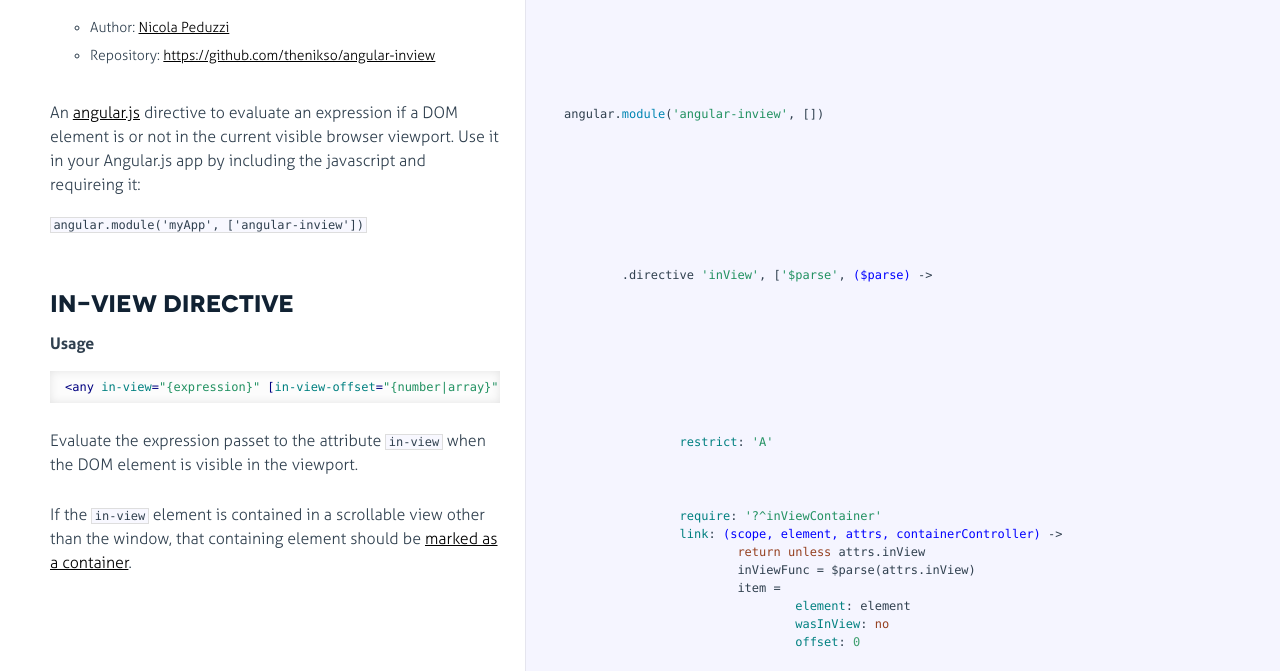
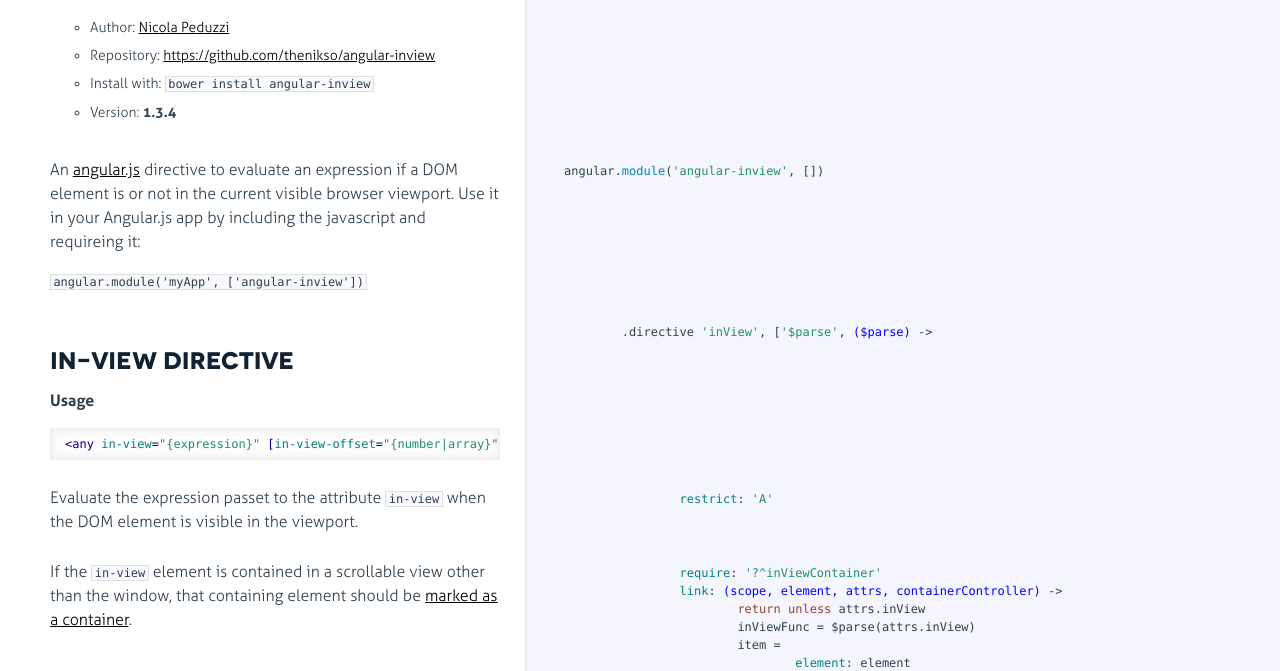
Before and after one commit to thenikso/angular-inview, a plain HTML site: page index.html in a window 1280 px wide. Shown: the part 88-759 px from the top of the page. Drawn offline with Linux system fonts and the light colour scheme.

Commit message:
Add version information

```diff
--- a/index.html
+++ b/index.html
@@ -25,6 +25,8 @@
 <ul>
 <li>Author: <a href="https://github.com/thenikso">Nicola Peduzzi</a></li>
 <li>Repository: <a href="https://github.com/thenikso/angular-inview">https://github.com/thenikso/angular-inview</a></li>
+<li>Install with: <code>bower install angular-inview</code></li>
+<li>Version: <strong>1.3.4</strong></li>
 </ul>
 
             </div>
```
